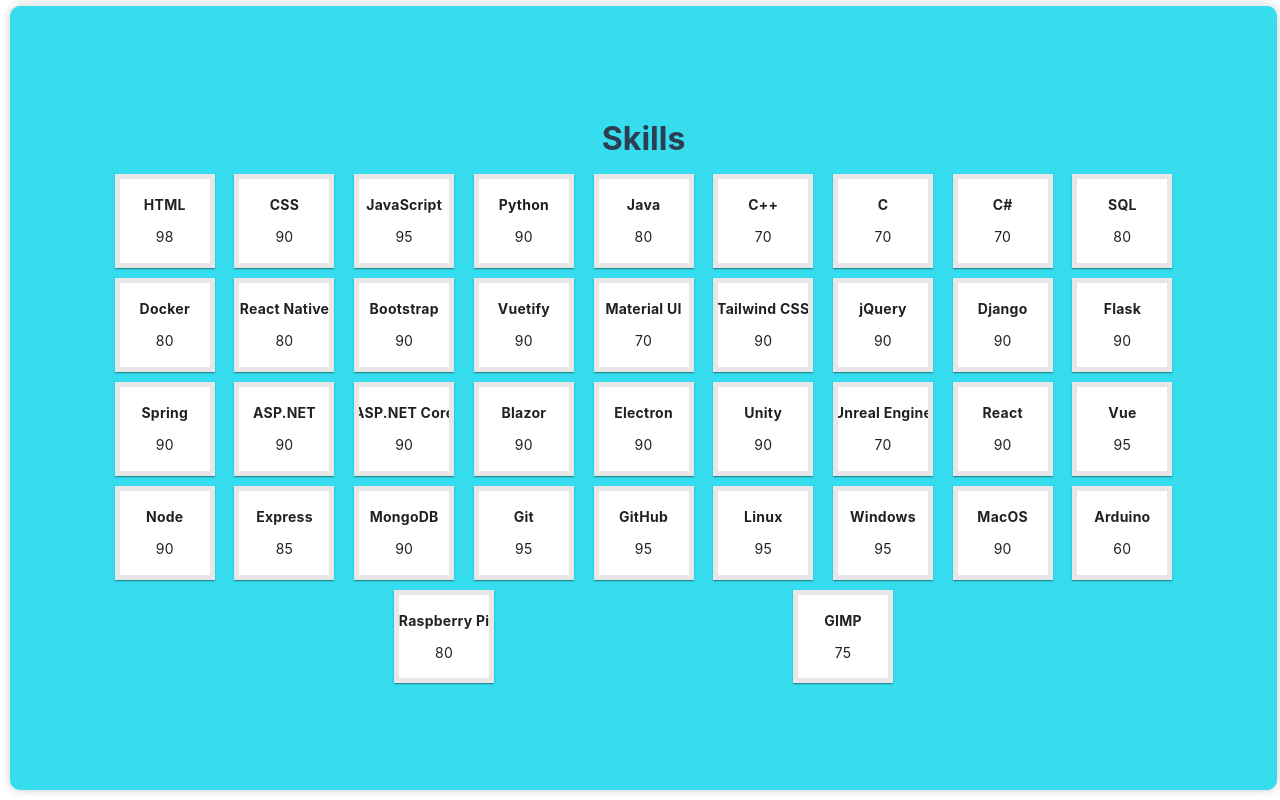
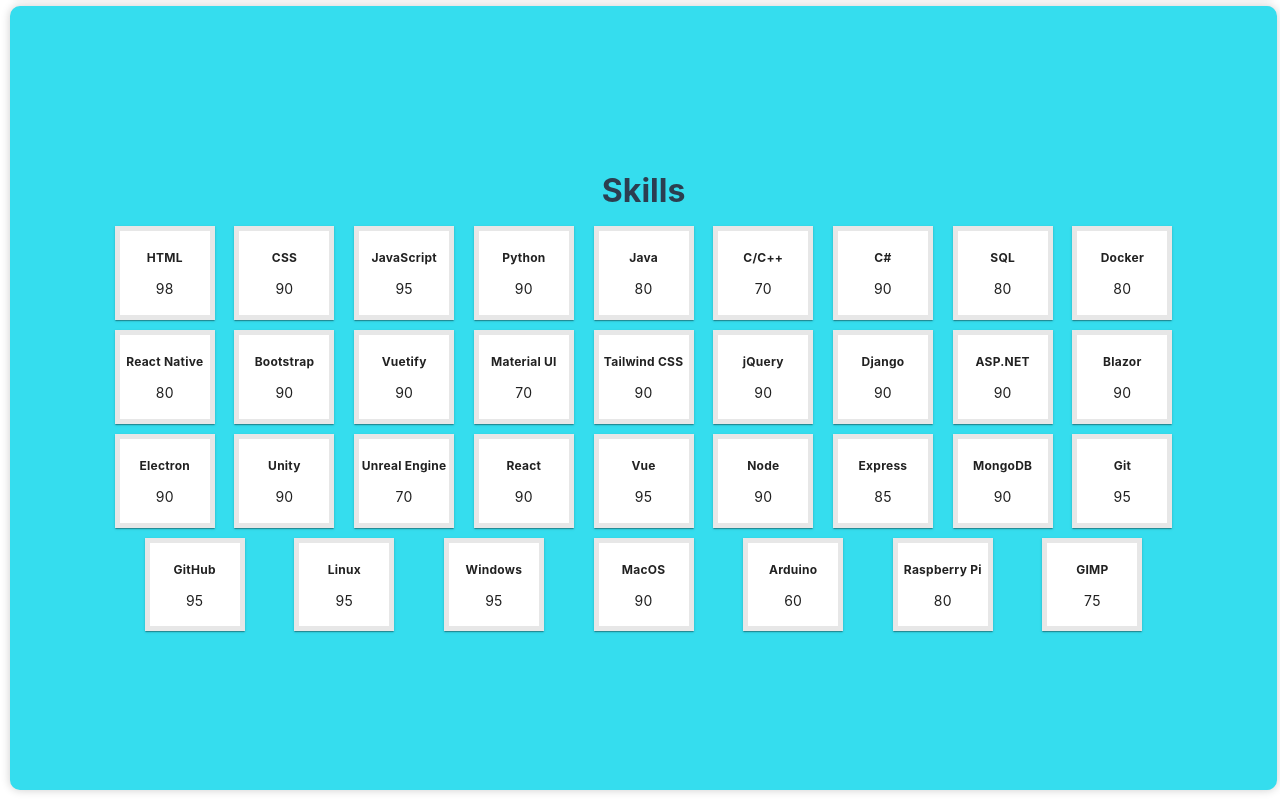
Before and after one commit to AstroAspie/vue-portfolio, a Vue app: page / in a window 1280 px wide. Shown: the part 1612-2412 px from the top of the page. Built offline with nearby package versions, Linux system fonts and the light colour scheme.

Commit message:
style update

```diff
--- a/src/components/global/NavBar.vue
+++ b/src/components/global/NavBar.vue
@@ -6,8 +6,7 @@
           v-for="link in links"
           :key="link.name"
           :to="link.path"
-          exact
-          active-class="active-link"
+          :style="hoverLink(link)"
         >
           {{ link.name }}
         </router-link>
@@ -28,6 +27,13 @@
         { name: "Contact", path: "/contact" },
       ],
     };
+  },
+  methods: {
+    hoverLink(link) {
+      return this.$router.path === link.path
+        ? { color: "var(--color-accent)" }
+        : {};
+    },
   },
 };
 </script>
@@ -61,5 +67,11 @@
 
 .nav-links a:hover {
   color: var(--color-accent);
+  cursor: pointer;
+}
+
+.active-link {
+  color: var(--color-accent);
+  cursor: pointer;
 }
 </style>
--- a/src/components/skills/SkillCassette.vue
+++ b/src/components/skills/SkillCassette.vue
@@ -44,7 +44,7 @@
 }
 
 .skill-title {
-  font-size: 70%;
+  font-size: 60%;
   font-weight: bold;
 }
 
--- a/src/components/skills/SkillsBanner.vue
+++ b/src/components/skills/SkillsBanner.vue
@@ -25,26 +25,22 @@
         { name: 'JavaScript', score: 95 },
         { name: 'Python', score: 90 },
         { name: 'Java', score: 80 },
-        { name: 'C++', score: 70 },
-        { name: 'C', score: 70 },
-        { name: 'C#', score: 70 },
+        { name: 'C/C++', score: 70 },
+        { name: 'C#', score: 90 },
         { name: 'SQL', score: 80 },
         { name: 'Docker', score: 80 },
-        { name: 'React Native', score: 80 },
+        { name: 'React\nNative', score: 80 },
         { name: 'Bootstrap', score: 90 },
         { name: 'Vuetify', score: 90 },
         { name: 'Material UI', score: 70 },
         { name: 'Tailwind CSS', score: 90 },
         { name: 'jQuery', score: 90 },
         { name: 'Django', score: 90 },
-        { name: 'Flask', score: 90 },
-        { name: 'Spring', score: 90 },
         { name: 'ASP.NET', score: 90 },
-        { name: 'ASP.NET Core', score: 90 },
         { name: 'Blazor', score: 90 },
         { name: 'Electron', score: 90 },
         { name: 'Unity', score: 90 },
-        { name: 'Unreal Engine', score: 70 },
+        { name: 'Unreal\nEngine', score: 70 },
         { name: 'React', score: 90 },
         { name: 'Vue', score: 95 },
         { name: 'Node', score: 90 },
```
